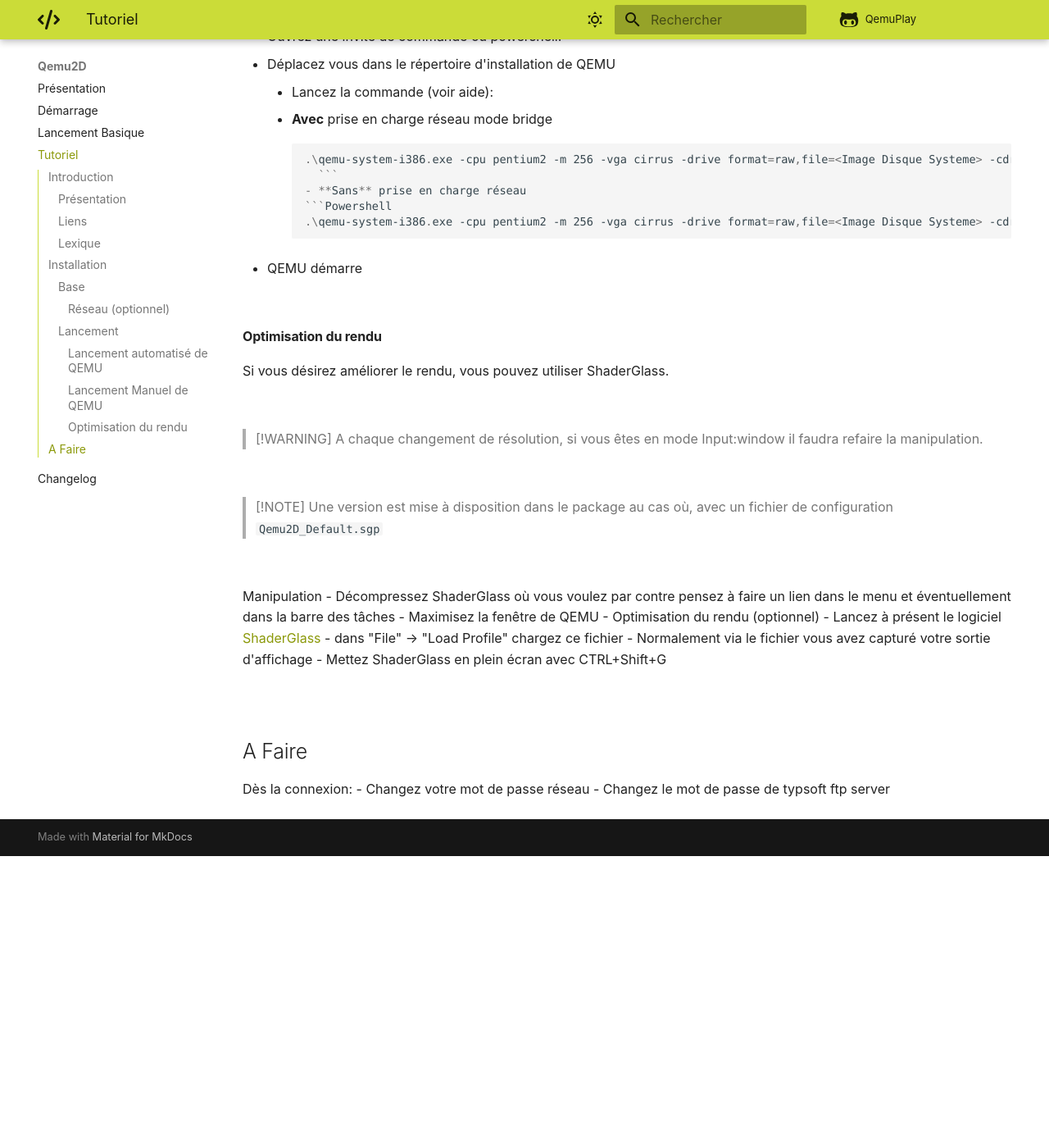
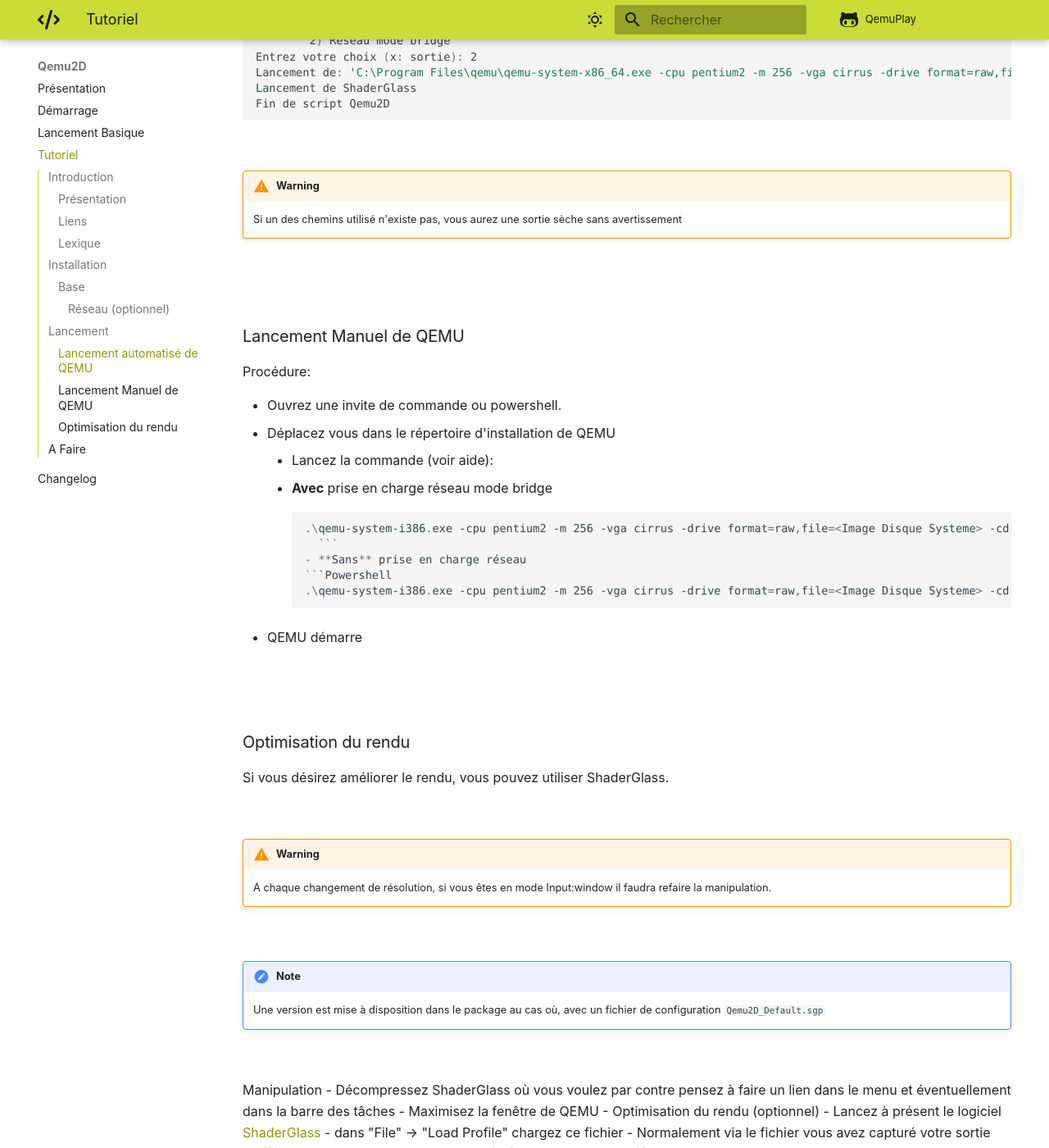
Before and after one commit to daerlnaxe/QemuPlay, an MkDocs documentation site: the page built from docs/01-qemu2d/04-tutoriel.md, in a window 1280 px wide and 1400 px high, scrolled down 2846 px. Shown: the whole window at 82% size. Built offline with MkDocs 1.6.1 and Material for MkDocs 9.7.7, drawn with Linux system fonts in a browser that asks for light colours; comment, search, counter and statistics services are not loaded; before the commit the page ends 3890 px from its top, so only the background shows below that; some of the changed text lies outside the part shown.

Commit message:
Update 04-tutoriel.md

````diff
--- a/docs/01-qemu2d/04-tutoriel.md
+++ b/docs/01-qemu2d/04-tutoriel.md
@@ -22,9 +22,10 @@ Ce tutoriel a pour but de permettre une mise en place rapide.
 
 Pour avoir des explications plus poussées voir le fichier `Win98 On Qemu.pdf` disponibles dans les liens.
 
-> [!NOTE]
-> Bien que ce tutoriel puisse vous paraître long, c'est en réalité très rapide et simple à mettre en œuvre, c'est très détaillé pour aider les débutants.
+!!! info
+    Bien que ce tutoriel puisse vous paraître long, c'est en réalité très rapide et simple à mettre en œuvre, c'est très détaillé pour aider les débutants.
 
+<br>
 <br>
 
 ### Liens
@@ -44,6 +45,8 @@ Pour avoir des explications plus poussées voir le fichier `Win98 On Qemu.pdf` d
 
 <br>
 
+<hr>
+
 ## Installation
 ### Base
 - Décompressez le package
@@ -56,8 +59,8 @@ Pour avoir des explications plus poussées voir le fichier `Win98 On Qemu.pdf` d
 #### Réseau (optionnel)
 <br>
 
-> [!Note]
-> Je vous propose une connexion en mode bridge, vous pouvez accéder au net comme à toutes les machines du réseau
+!!! note
+    Je vous propose une connexion en mode bridge, vous pouvez accéder au net comme à toutes les machines du réseau
 
 <br>
 
@@ -65,14 +68,15 @@ Pour avoir des explications plus poussées voir le fichier `Win98 On Qemu.pdf` d
 - Au niveau du guest, éventuellement paramétrer la Passerelle, mais vous pouvez laisser la configuration en automatique.
 
 <br>
+<hr>
 
 
-### Lancement
+## Lancement
 Vous pouvez lancer en ligne de commande ou utiliser le nouveau script powershell
 
 <br>
 
-#### Lancement automatisé de QEMU
+### Lancement automatisé de QEMU
 C'est un début de script **PowerShell**, si le fichier de configuration json n'existe pas il sera créé.
 
 Fonctionnement:
@@ -81,6 +85,10 @@ Fonctionnement:
     - Lancement avec réseau
 - Vous êtes guidé dans les étapes.
 - Lance Automatiquement ShaderGlass (si l'exe est dans le même dossier)
+
+<br>
+
+!!! Note "Des évolutions apparaitront afin de permettre plus de choix."
 
 <br>
 
@@ -98,12 +106,15 @@ Fin de script Qemu2D
 ```
 <br>
 
-> [!WARNING]
-> Si un des chemins utilisé n'existe pas, vous aurez une sortie sèche sans avertissement
+!!! WARNING
+    Si un des chemins utilisé n'existe pas, vous aurez une sortie sèche sans avertissement
 
 <br>
+<br>
 
-#### Lancement Manuel de QEMU
+### Lancement Manuel de QEMU
+Procédure:
+
 - Ouvrez une invite de commande ou powershell.
   - Déplacez vous dans le répertoire d'installation de QEMU
     - Lancez la commande (voir aide):
@@ -118,20 +129,21 @@ Fin de script Qemu2D
 - QEMU démarre
 
 <br>
+<br>
 
-#### Optimisation du rendu
+### Optimisation du rendu
 Si vous désirez améliorer le rendu, vous pouvez utiliser ShaderGlass.
 
 
 <br>
 
-> [!WARNING]
-> A chaque changement de résolution, si vous êtes en mode Input:window il faudra refaire la manipulation.
+!!! WARNING
+    A chaque changement de résolution, si vous êtes en mode Input:window il faudra refaire la manipulation.
 
 <br>
 
-> [!NOTE]
-> Une version est mise à disposition dans le package au cas où, avec un fichier de configuration `Qemu2D_Default.sgp`
+!!! NOTE
+    Une version est mise à disposition dans le package au cas où, avec un fichier de configuration `Qemu2D_Default.sgp`
 
 <br>
 
@@ -145,6 +157,7 @@ Manipulation
     - Mettez ShaderGlass en plein écran avec CTRL+Shift+G
 
 <br>
+<hr>
 
 ## A Faire
 Dès la connexion:
````
